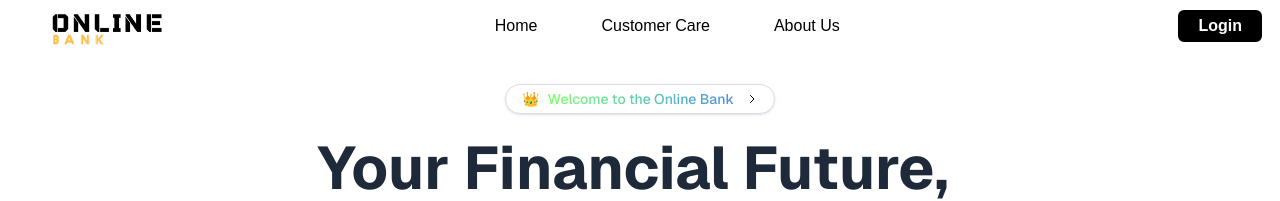
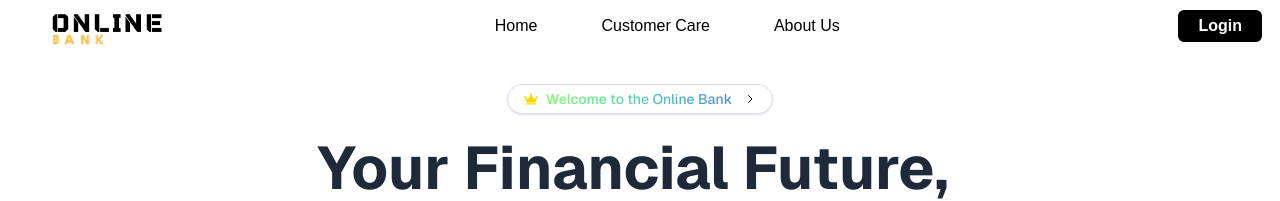
Before and after one commit to GiriBabu-2004/online-bank, a Next.js app: page / in a window 1280 px wide. Shown: the top 201 px of the page. Built offline with nearby package versions, Linux system fonts and the light colour scheme; a web font is replaced by a local one.

Commit message:
feat: replace crown emoji with FaCrown icon for improved visual consistency in HeroSection

```diff
--- a/components/HeroSection.jsx
+++ b/components/HeroSection.jsx
@@ -2,6 +2,7 @@
 import Link from "next/link";
 import dynamic from "next/dynamic";
 import { WordRotate } from "./magicui/word-rotate";
+import { FaCrown } from "react-icons/fa";
 import { AnimatedGradientText } from "@/components/magicui/animated-gradient-text";
 import Iphone from "@/components/magicui/Iphone"; // adjust path based on your project
 import { ChevronLeft, EllipsisVertical } from "lucide-react";
@@ -22,7 +23,7 @@ export default function HeroSection() {
             href=""
             className="inline-flex items-center gap-2 rounded-full border border-[#ddd9ec] px-4 py-1 mb-6 text-sm font-medium text-black shadow-sm hover:shadow-md hover:scale-[1.02] transition-all duration-200"
           >
-            <span className="text-l">👑</span>
+            <span className="text-md text-[#FFD700]"><FaCrown /></span>
             <AnimatedGradientText className="text-sm">
               Welcome to the Online Bank
             </AnimatedGradientText>
```
